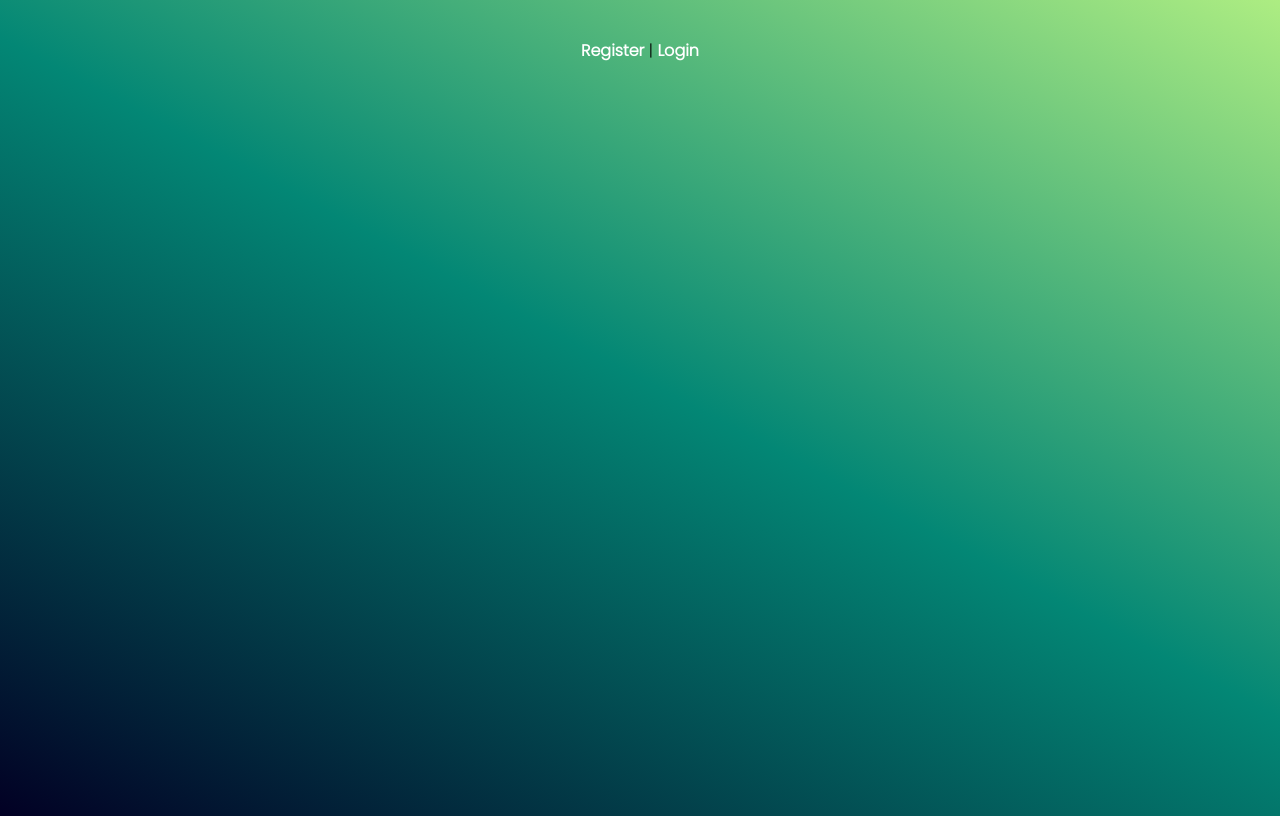
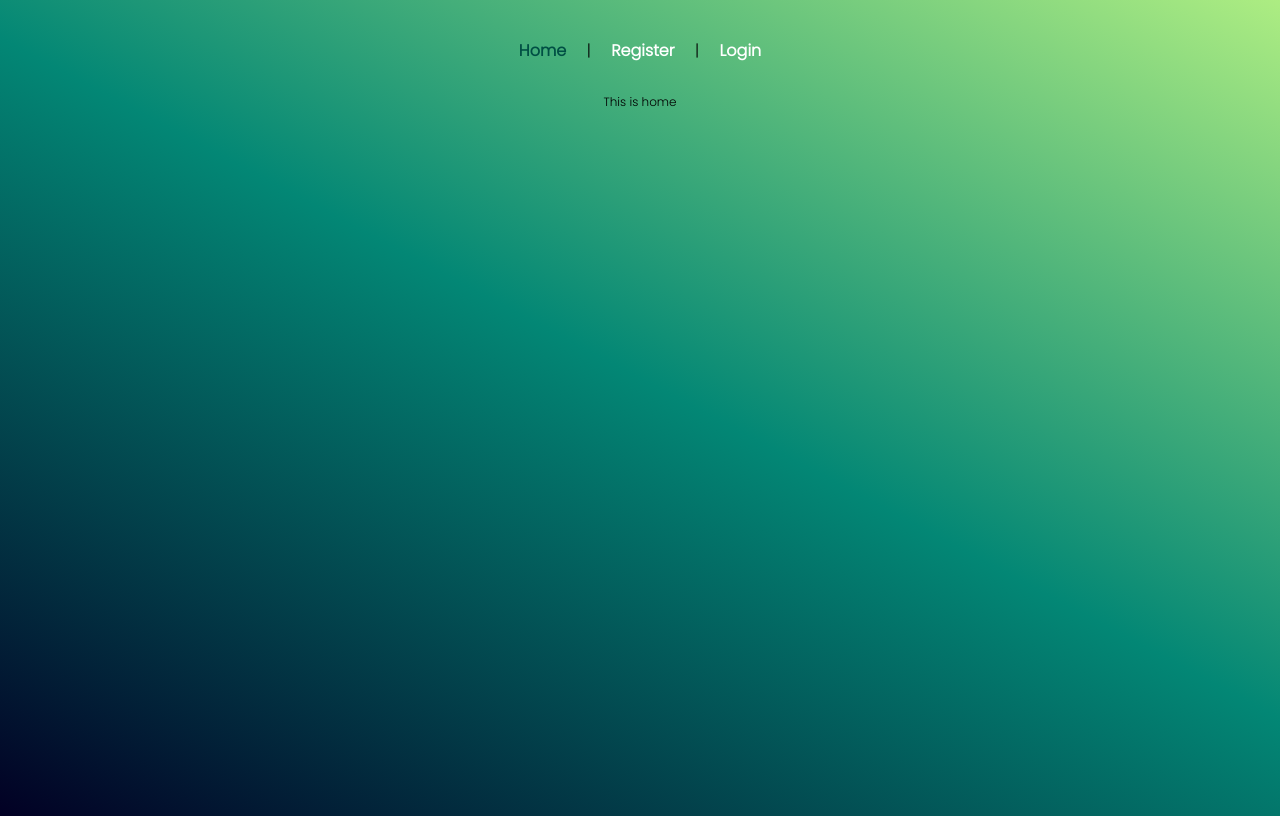
Before and after one commit to kbsniquer/login, a Vue app: page /#/ in a window 1280 px wide. Before the commit this address had no page. Built offline with nearby package versions, Linux system fonts and the light colour scheme.

Commit message:
added a home page

```diff
--- a/src/App.vue
+++ b/src/App.vue
@@ -1,5 +1,6 @@
 <template>
   <div id="nav">
+    <router-link to="/">Home</router-link> |
     <router-link to="/register">Register</router-link> |
     <router-link to="/login">Login</router-link>
   </div>
@@ -23,8 +24,11 @@ body {
   font-weight: bold;
   color: white;
   text-decoration: none;
+  padding-left: 1rem;
+  padding-right: 1rem;
+  padding-bottom: 0.25rem;
 }
 #nav a.router-link-exact-active {
-  border-bottom: 1px solid white;
+  color: #004f44;
 }
 </style>
--- a/src/Views/Home.vue
+++ b/src/Views/Home.vue
@@ -1,17 +1,9 @@
 <template>
-  <div class="home">
-    <Registration />
-  </div>
+  <p>This is home</p>
 </template>
 
 <script>
-// @ is an alias to /src
-import Registration from "@/views/Registration.vue";
-
 export default {
   name: "Home",
-  components: {
-    Registration,
-  },
 };
 </script>
--- a/src/router/index.js
+++ b/src/router/index.js
@@ -1,7 +1,13 @@
 import { createRouter, createWebHashHistory } from "vue-router";
+import Home from "../views/Home.vue";
 import Registration from "../views/Registration.vue";
 
 const routes = [
+  {
+    path: "/",
+    name: "Home",
+    component: Home,
+  },
   {
     path: "/register",
     name: "Registration",
```
